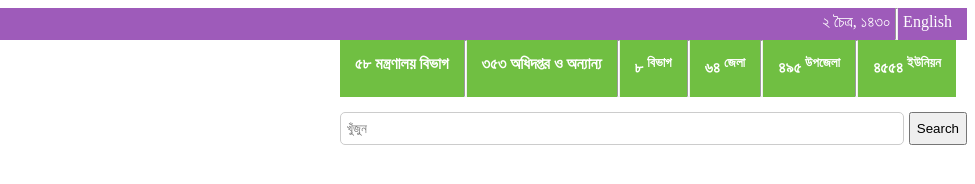
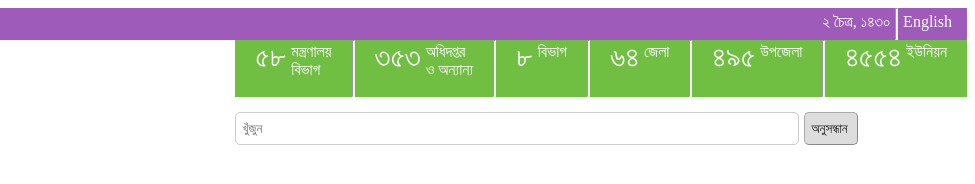
Before and after one commit to Eshrak20/Govt_web_design, a plain HTML site: page index.html in a window 1280 px wide. Shown: the full height of the page, 305-1280 px from the left. Drawn offline with Linux system fonts and the light colour scheme.

Commit message:
Update on search box

```diff
--- a/index.html
+++ b/index.html
@@ -21,22 +21,41 @@
         <div class="nav_div_2">
           <div>
             <ul class="nav_lists">
-              <li class="feedback-header">৫৮ মন্ত্রণালয় বিভাগ</li>
+              <li class="feedback-header-demo">
+                <p class="feedback-header-p1">৫৮</p>
+                <p class="feedback-header-p2">
+                  মন্ত্রণালয়<br />
+                  বিভাগ
+                </p>
+              </li>
               <hr class="custom-hr-2" />
 
-              <li class="feedback-header">৩৫৩ অধিদপ্তর ও অন্যান্য</li>
+              <li class="feedback-header-demo">
+                <p class="feedback-header-p1">৩৫৩</p>
+                <p class="feedback-header-p2">অধিদপ্তর <br />ও অন্যান্য</p>
+              </li>
+              <hr class="custom-hr-2" />
+              <li class="feedback-header-demo">
+                <p class="feedback-header-p1">৮</p>
+                <p class="feedback-header-p2">বিভাগ</p>
+              </li>
               <hr class="custom-hr-2" />
 
-              <li class="feedback-header">৮ <sup>বিভাগ</sup></li>
+              <li class="feedback-header-demo">
+                <p class="feedback-header-p1">৬৪</p>
+                <p class="feedback-header-p2">জেলা</p>
+              </li>
+              <hr class="custom-hr-2" />
+              <li class="feedback-header-demo">
+                <p class="feedback-header-p1">৪৯৫</p>
+                <p class="feedback-header-p2">উপজেলা</p>
+              </li>
               <hr class="custom-hr-2" />
 
-              <li class="feedback-header">৬৪ <sup>জেলা</sup></li>
-              <hr class="custom-hr-2" />
-
-              <li class="feedback-header">৪৯৫ <sup>উপজেলা</sup></li>
-              <hr class="custom-hr-2" />
-
-              <li class="feedback-header">৪৫৫৪ <sup>ইউনিয়ন</sup></li>
+              <li class="feedback-header-demo">
+                <p class="feedback-header-p1">৪৫৫৪</p>
+                <p class="feedback-header-p2">ইউনিয়ন</p>
+              </li>
             </ul>
           </div>
           <div>
@@ -47,7 +66,7 @@
                 placeholder="খুঁজুন "
                 class="search_box"
               />
-              <input class="submit_button" type="submit" value="Search" />
+              <input class="submit_button" type="submit" value="অনুসন্ধান " />
             </form>
           </div>
         </div>
--- a/style.css
+++ b/style.css
@@ -35,15 +35,20 @@ margin-right:10px ;
     display: flex;
     padding: 0;
 }
-.feedback-header {
-    background-color: #70bf42;
+.feedback-header-demo{
+    display: flex;
+    background-color: #70BF42;
     color: white;
-    float: left;
-    padding: 15px 15px ;
-    font-weight: bold;
-    /* text-align: center; */
-    /* font-size: 20px; */
-
+    padding: 0px 20px;
+}
+.feedback-header-p1{
+    font-size: 30px;
+    font-weight: 500;
+    margin-right: 5px;
+    text-align: center;
+}
+.feedback-header-p2{
+    padding-top: 3px;
 }
 .custom-hr-2{
         height: 55px;
@@ -74,5 +79,10 @@ margin-right:10px ;
     /* font-family: kalpurushregular; */
 }
 .submit_button{
-
+color: #222;
+background: #ddd;
+border: 1px solid #888;
+border-top: 1px solid #aaa;
+border-left: 1px solid #aaa;
+border-radius: 5px;
 }
```
